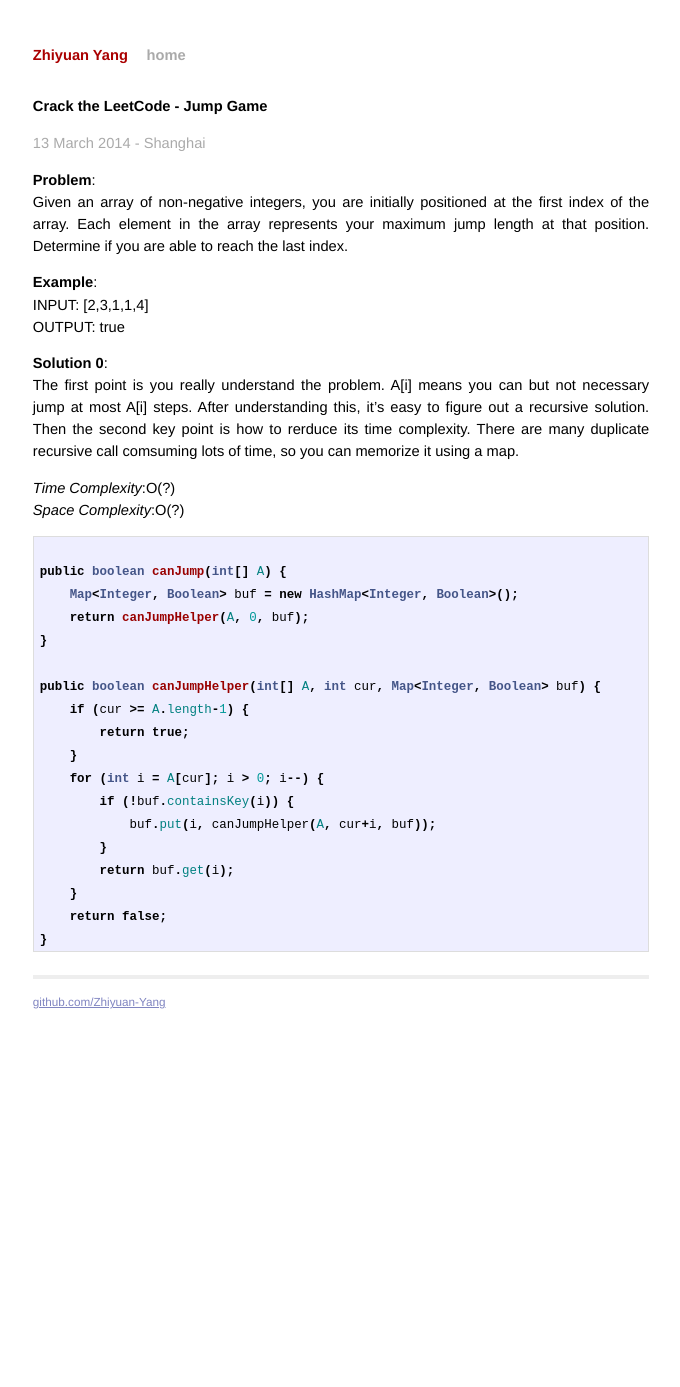
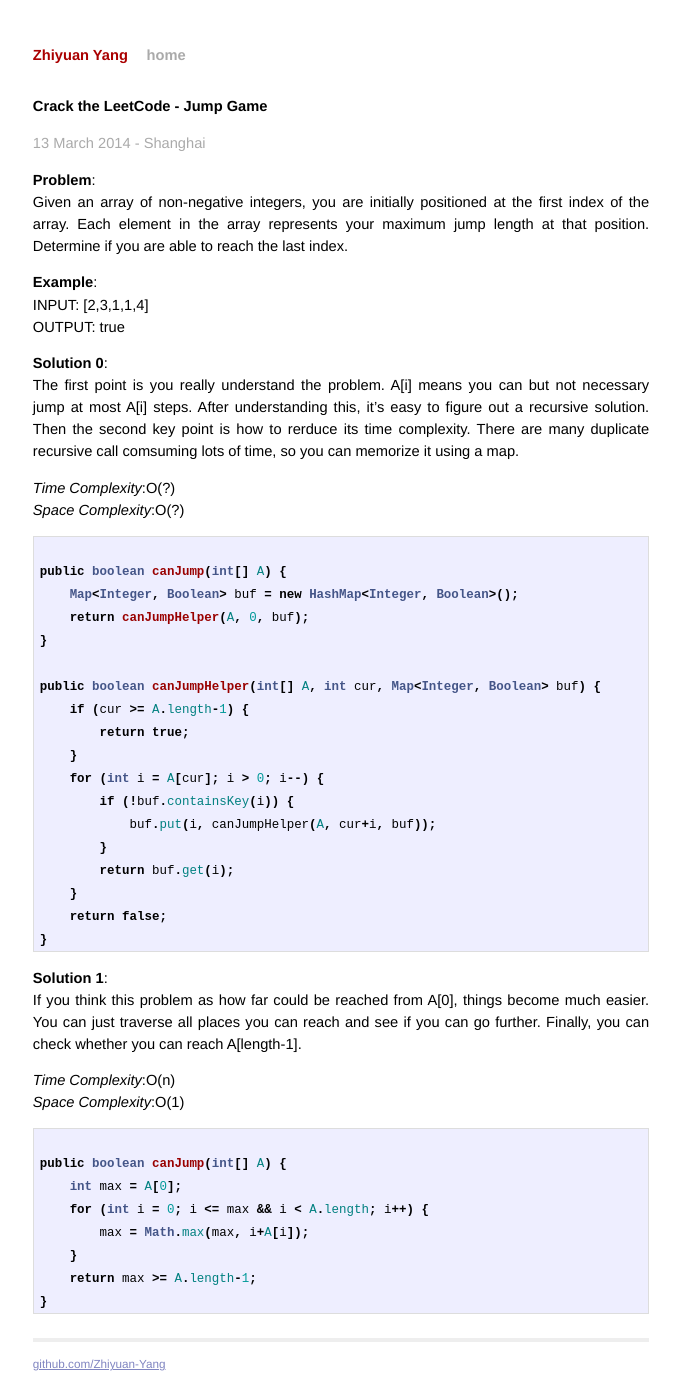
Before and after one commit to BugYang/LeetCode, a Jekyll site: the page built from _posts/2014-03-13-crack-the-leetcode-jump-game.md, in a window 1280 px wide. Shown: the whole page, without its empty margins (299-979 px from the left). Built offline with Jekyll 4.4.1, drawn with Linux system fonts in a browser that asks for light colours; Markdown is read by kramdown in place of the engine named in the settings; before the commit the page ends 1025 px from its top, so only the background shows below that.

Commit message:
add better solution for jump game

```diff
--- a/_posts/2014-03-13-crack-the-leetcode-jump-game.md
+++ b/_posts/2014-03-13-crack-the-leetcode-jump-game.md
@@ -40,3 +40,19 @@ public boolean canJumpHelper(int[] A, int cur, Map<Integer, Boolean> buf) {
     return false;
 }
 {% endhighlight %}
+
+**Solution 1**:
+If you think this problem as how far could be reached from A[0], things become much easier. You can just traverse all places you can reach and see if you can go further. Finally, you can check whether you can reach A[length-1].
+
+*Time Complexity*:O(n)
+*Space Complexity*:O(1)
+
+{% highlight java %}
+public boolean canJump(int[] A) {
+    int max = A[0];
+    for (int i = 0; i <= max && i < A.length; i++) {
+        max = Math.max(max, i+A[i]);
+    }
+    return max >= A.length-1;
+}
+{% endhighlight %}
```
